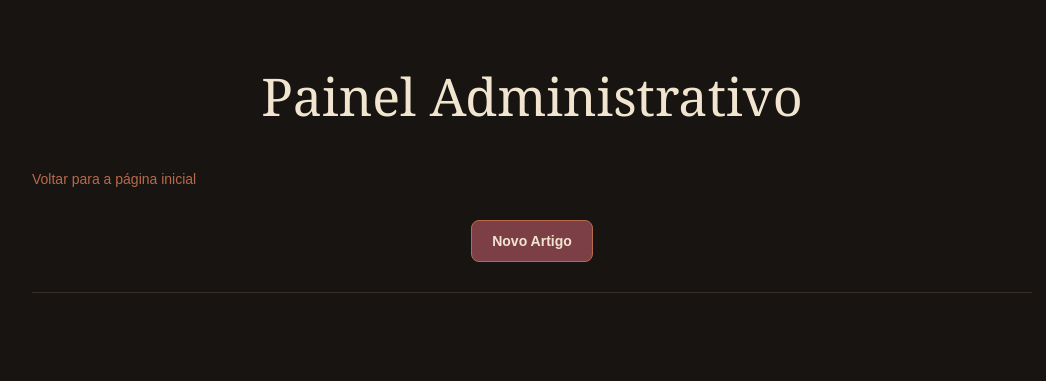
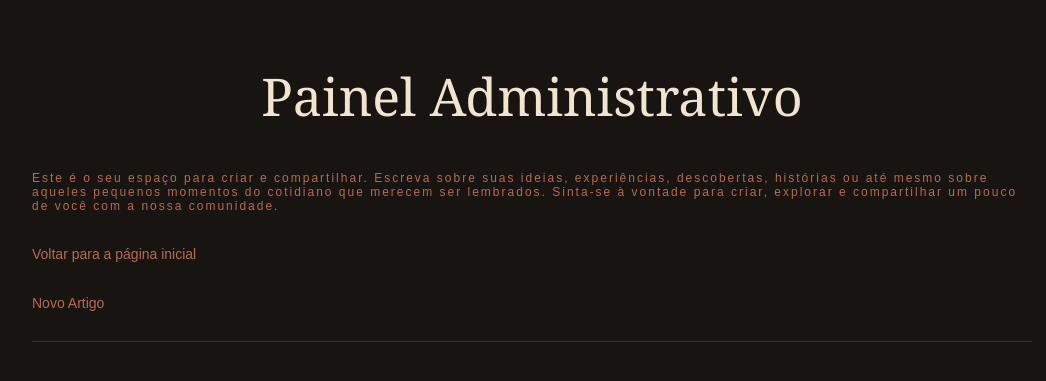
Before and after one commit to Pachecojiut/Personal-Blog, a Flask app: template templates/admin.html in a window 1280 px wide. Shown: the top 381 px of the page, without its empty margins (108-1154 px from the left). Run offline with Flask 3, Linux system fonts and the light colour scheme; the template is opened without the code that fills it, so the values that code supplies are empty.

Commit message:
Pá caba

```diff
--- a/templates/admin.html
+++ b/templates/admin.html
@@ -11,15 +11,20 @@
 <body>
     <h1>Painel Administrativo</h1>
 
+    <p>Este é o seu espaço para criar e compartilhar.
+    Escreva sobre suas ideias, experiências, descobertas, histórias ou até mesmo sobre aqueles pequenos momentos do cotidiano que merecem ser lembrados.
+    Sinta-se à vontade para criar, explorar e compartilhar um pouco de você com a nossa comunidade.
+    </p>
+    <br>
     <a href="/">Voltar para a página inicial</a>
     <br>
-    <a href="/new" class="novo-artigo">Novo Artigo</a>
+    <a href="/new">Novo Artigo</a>
 
     <hr>
 
     {% for article in articles %}
 
-         <h2>{{ article['titulo'] }}</h2>
+        <h2>{{ article['titulo'] }}</h2>
 
         <p>{{ article['data'] }}</p>
 
```
